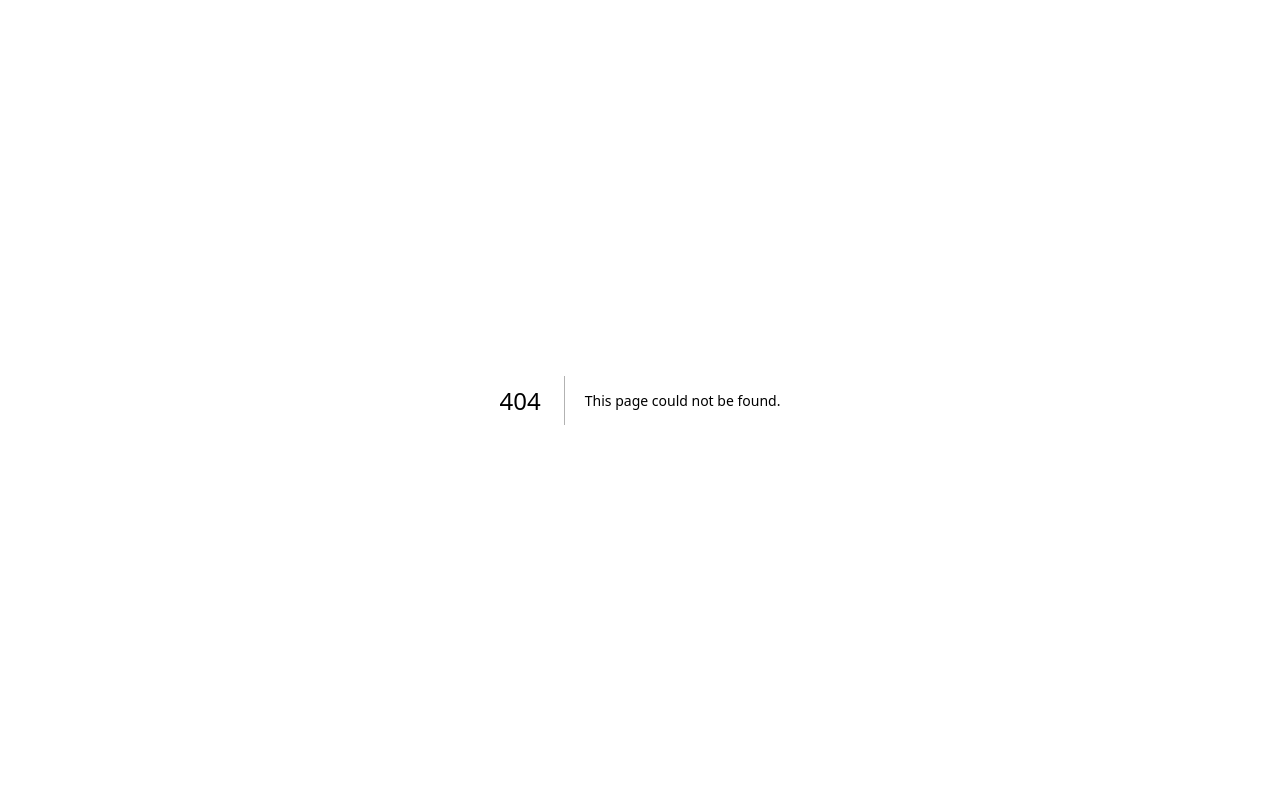
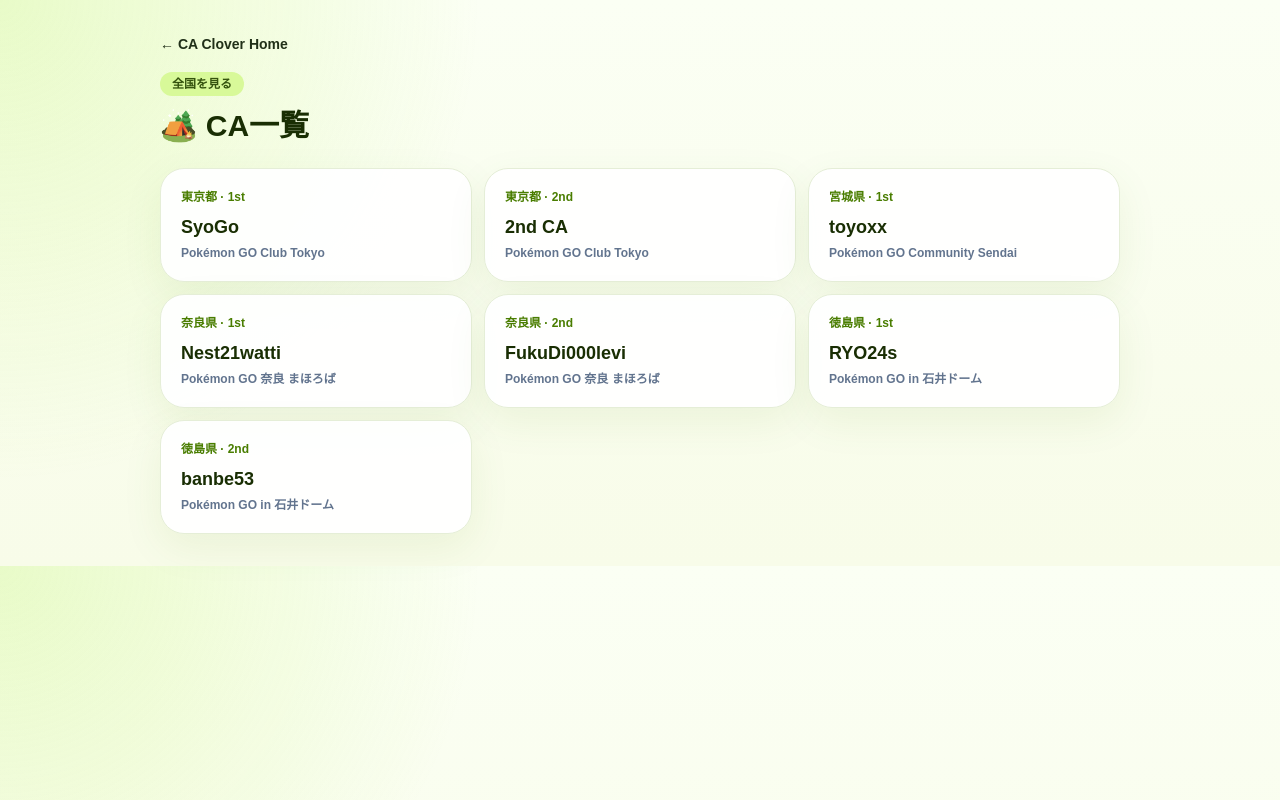
Before and after one commit to Kaityo1221/ca-clover, a Next.js app: page /ca in a window 1280 px wide. Before the commit this address had no page. Built offline with nearby package versions, Linux system fonts and the light colour scheme.

Commit message:
Add src/app/ca/page.tsx

```diff
--- /dev/null
+++ b/src/app/ca/page.tsx
@@ -0,0 +1,18 @@
+import Link from "next/link";
+import { communities } from "@/lib/demo";
+
+export default function Page(){
+  const rows=communities.flatMap(c=>c.cas.map((ca,i)=>({ca,community:c.name,prefecture:c.prefecture,level:i===0?"1st":"2nd"})));
+  return <main className="mx-auto max-w-5xl px-4 py-8 md:px-8">
+    <Link href="/" className="text-sm font-black text-lime-700">← CA Clover Home</Link>
+    <span className="mt-4 block w-fit rounded-full bg-lime-200 px-3 py-1 text-xs font-black text-lime-900">全国を見る</span>
+    <h1 className="mt-3 text-3xl font-black text-lime-950">🏕️ CA一覧</h1>
+    <div className="mt-6 grid gap-3 sm:grid-cols-2 lg:grid-cols-3">
+      {rows.map((r,i)=><div key={r.ca+i} className="clover-card p-5">
+        <div className="text-xs font-black text-lime-700">{r.prefecture} · {r.level}</div>
+        <div className="mt-2 text-lg font-black text-lime-950">{r.ca}</div>
+        <div className="mt-1 text-xs font-semibold text-slate-500">{r.community}</div>
+      </div>)}
+    </div>
+  </main>;
+}
```
